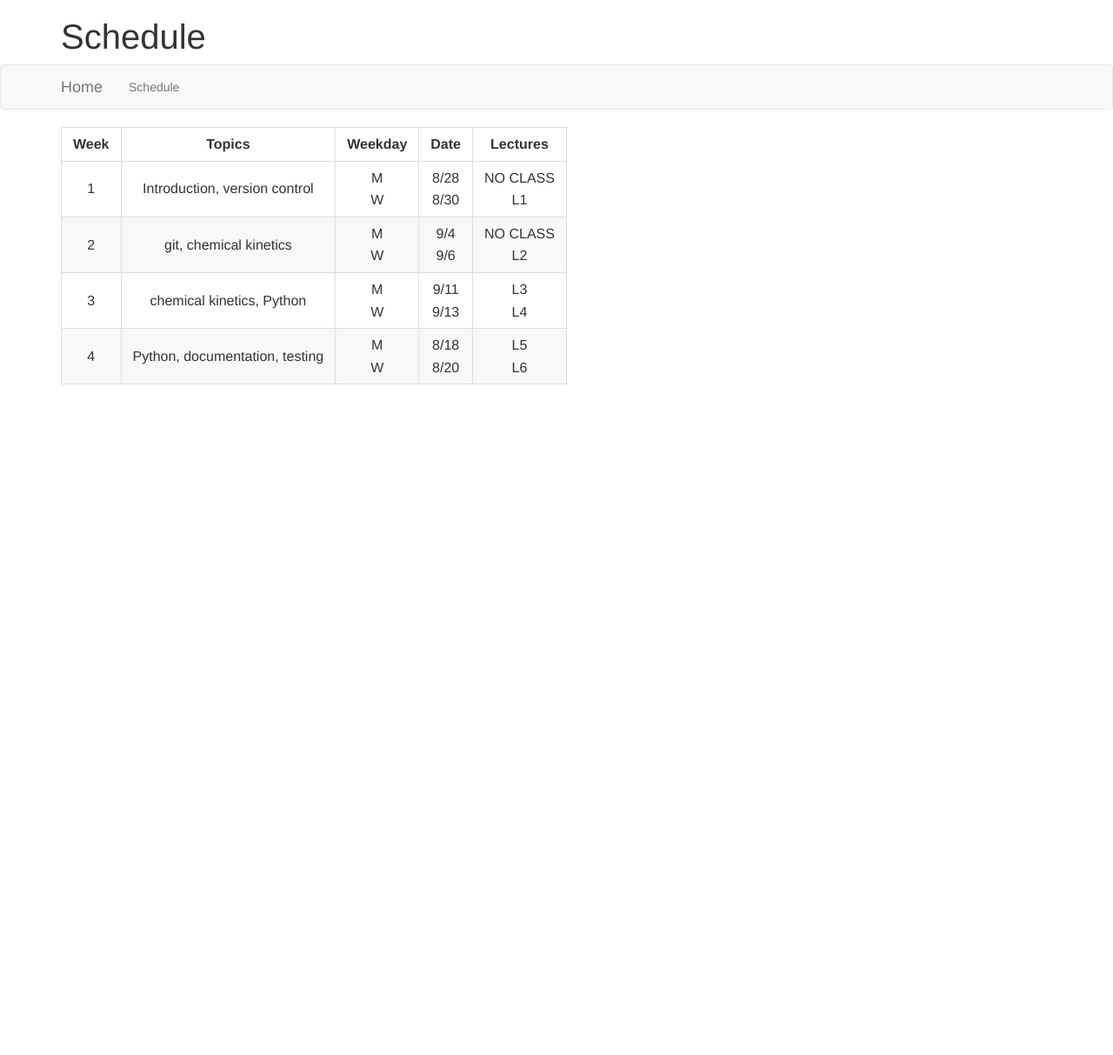
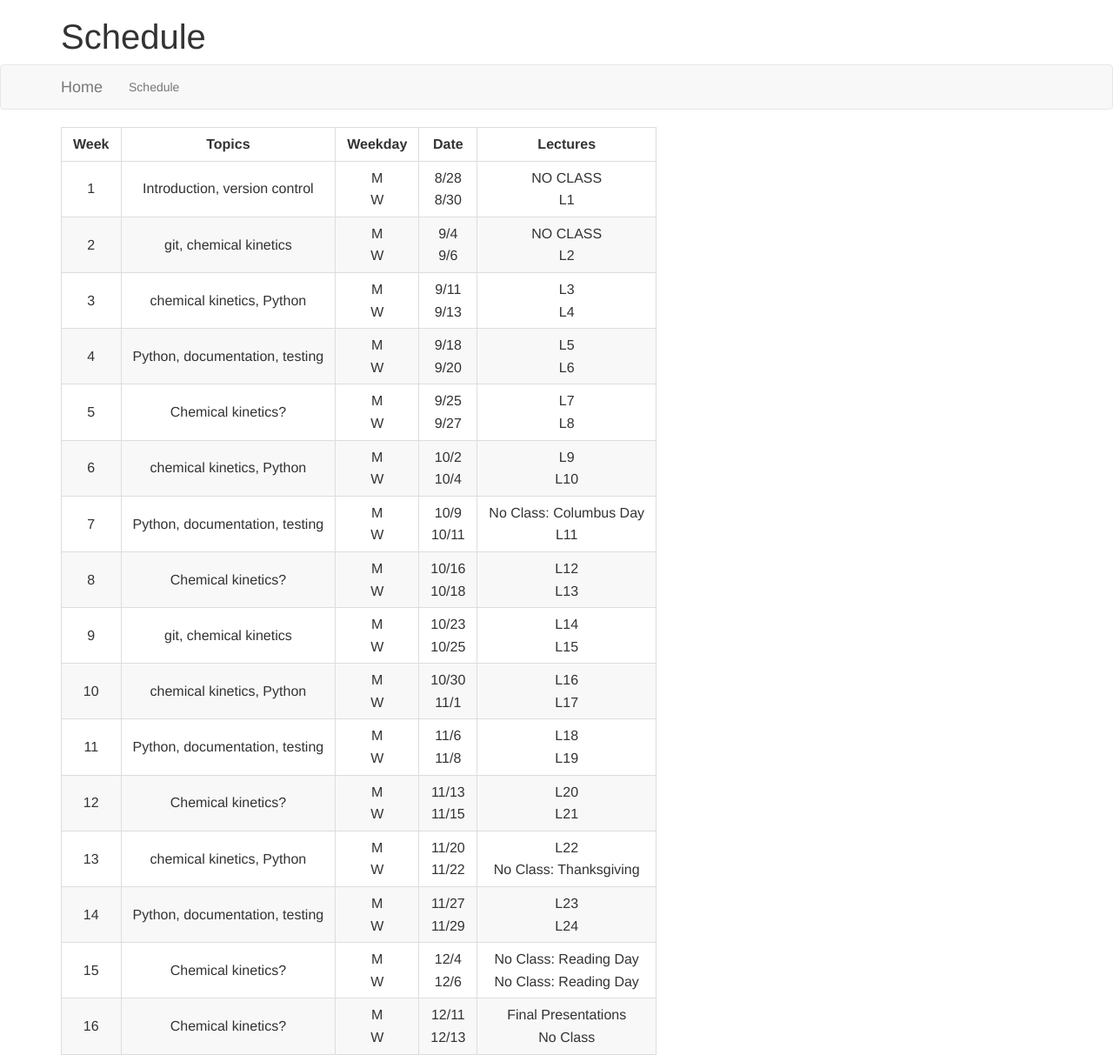
Before and after one commit to xuwd11/cs207_Weidong_Xu, a Jekyll site: the page built from schedule.md, in a window 1280 px wide. Shown: the whole page at 87% size. Built offline with Jekyll 4.4.1, drawn with Linux system fonts in a browser that asks for light colours; nearby versions of some CDN libraries; before the commit the page ends 900 px from its top, so only the background shows below that.

Commit message:
Filled in most of schedule.
Weekdays, Dates, Lecture numbers done.  Need to fill in topics.

```diff
--- a/schedule.md
+++ b/schedule.md
@@ -8,4 +8,16 @@ layout: default
 | 1     | Introduction, version control  | M <br> W | 8/28 <br> 8/30  | NO CLASS <br> L1 |
 | 2     | git, chemical kinetics         | M <br> W | 9/4 <br> 9/6    | NO CLASS <br> L2 |
 | 3     | chemical kinetics, Python      | M <br> W | 9/11 <br> 9/13  | L3 <br> L4 |
-| 4     | Python, documentation, testing | M <br> W | 8/18 <br> 8/20  | L5 <br> L6 |
+| 4     | Python, documentation, testing | M <br> W | 9/18 <br> 9/20  | L5 <br> L6 |
+| 5     | Chemical kinetics?             | M <br> W | 9/25 <br> 9/27  | L7 <br> L8 |
+| 6     | chemical kinetics, Python      | M <br> W | 10/2 <br> 10/4  | L9 <br> L10 |
+| 7     | Python, documentation, testing | M <br> W | 10/9 <br> 10/11  | No Class:  Columbus Day <br> L11 |
+| 8     | Chemical kinetics?             | M <br> W | 10/16 <br> 10/18  | L12 <br> L13 |
+| 9     | git, chemical kinetics         | M <br> W | 10/23 <br> 10/25    | L14 <br> L15 |
+| 10    | chemical kinetics, Python      | M <br> W | 10/30 <br> 11/1  | L16 <br> L17 |
+| 11    | Python, documentation, testing | M <br> W | 11/6 <br> 11/8  | L18 <br> L19 |
+| 12    | Chemical kinetics?             | M <br> W | 11/13 <br> 11/15  | L20 <br> L21 |
+| 13    | chemical kinetics, Python      | M <br> W | 11/20 <br> 11/22  | L22 <br> No Class:  Thanksgiving |
+| 14    | Python, documentation, testing | M <br> W | 11/27 <br> 11/29  | L23 <br> L24 |
+| 15    | Chemical kinetics?             | M <br> W | 12/4 <br> 12/6  | No Class:  Reading Day <br> No Class:  Reading Day |
+| 16    | Chemical kinetics?             | M <br> W | 12/11 <br> 12/13  | Final Presentations <br> No Class |
```
